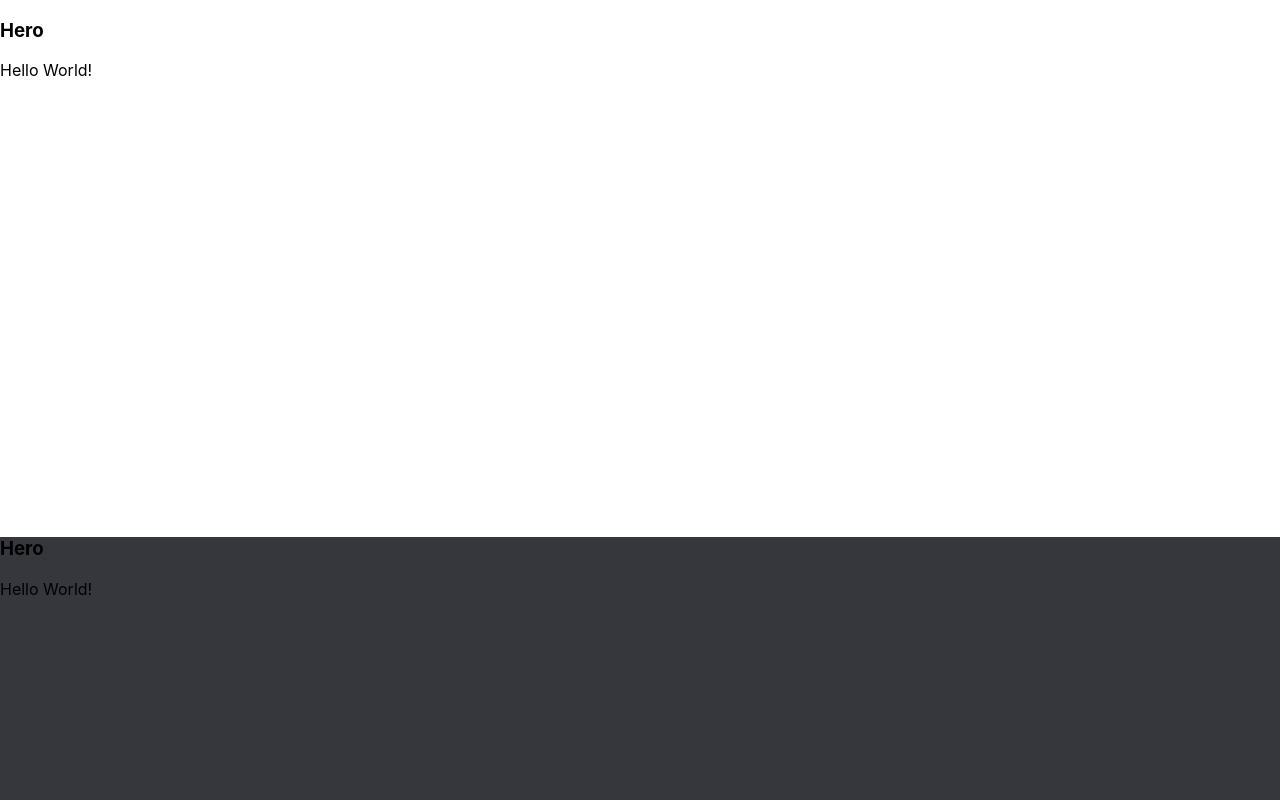
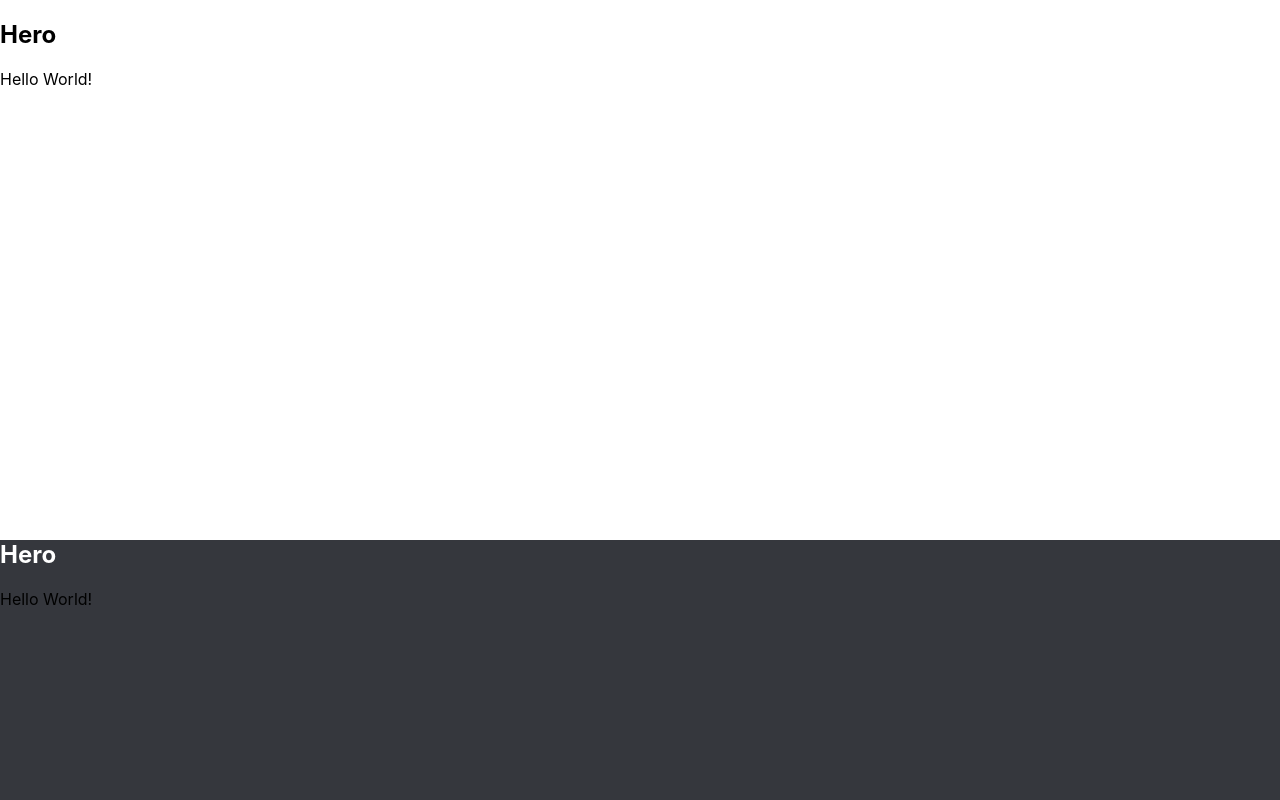
Before and after one commit to MikepdXRider/portfolio, a React (Create React App) app: page / in a window 1280 px wide. Shown: the top 800 px of the page. Built offline with nearby package versions, Linux system fonts and the light colour scheme.

Commit message:
adds dynamic title color

```diff
--- a/src/components/Section/Section.tsx
+++ b/src/components/Section/Section.tsx
@@ -18,7 +18,7 @@ export default function Section({
         styles.section
       }`}
     >
-      {title && <h3>{title}</h3>}
+      {title && <h2 className={`${darkMode && styles.darkTitle}`}>{title}</h2>}
 
       {children}
     </section>
--- a/src/components/Section/section.module.css
+++ b/src/components/Section/section.module.css
@@ -12,3 +12,8 @@
   /* alternatives: hsl(0,0%,100%) | rgb(255,255,255)*/
   background: #ffffff;
 }
+
+.darkTitle {
+  /* alternatives: hsl(90,58%,56%) | rgb(143,209,79)*/
+  color: white;
+}
```
